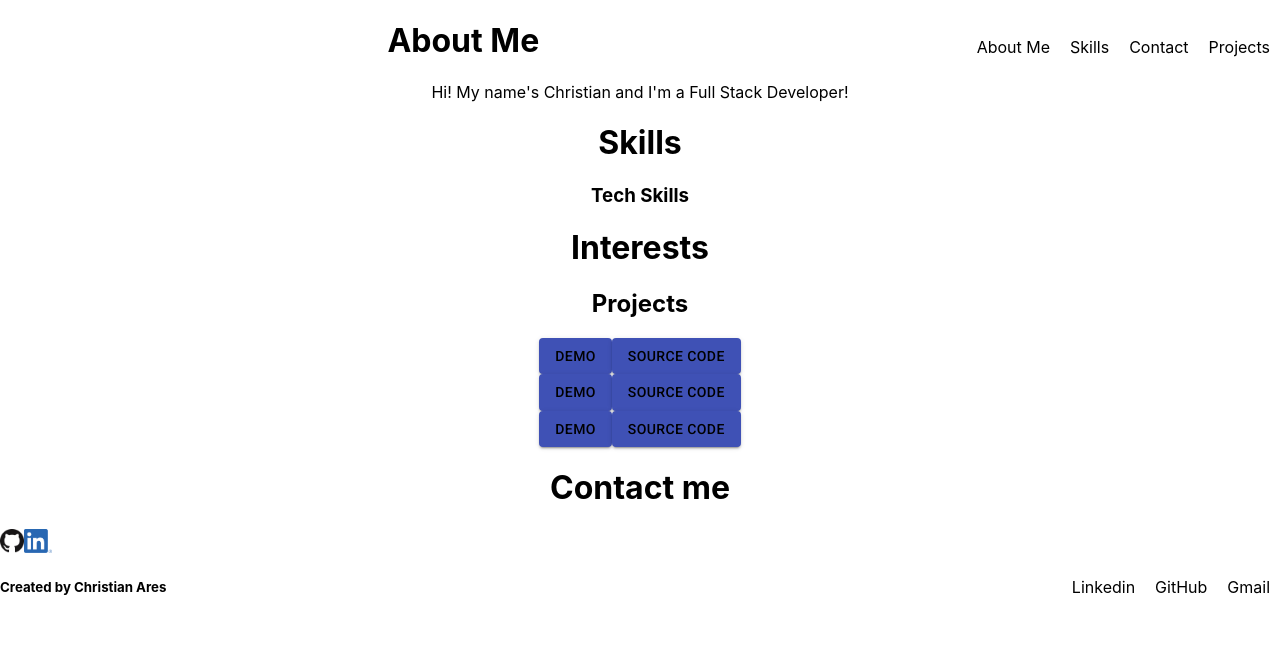
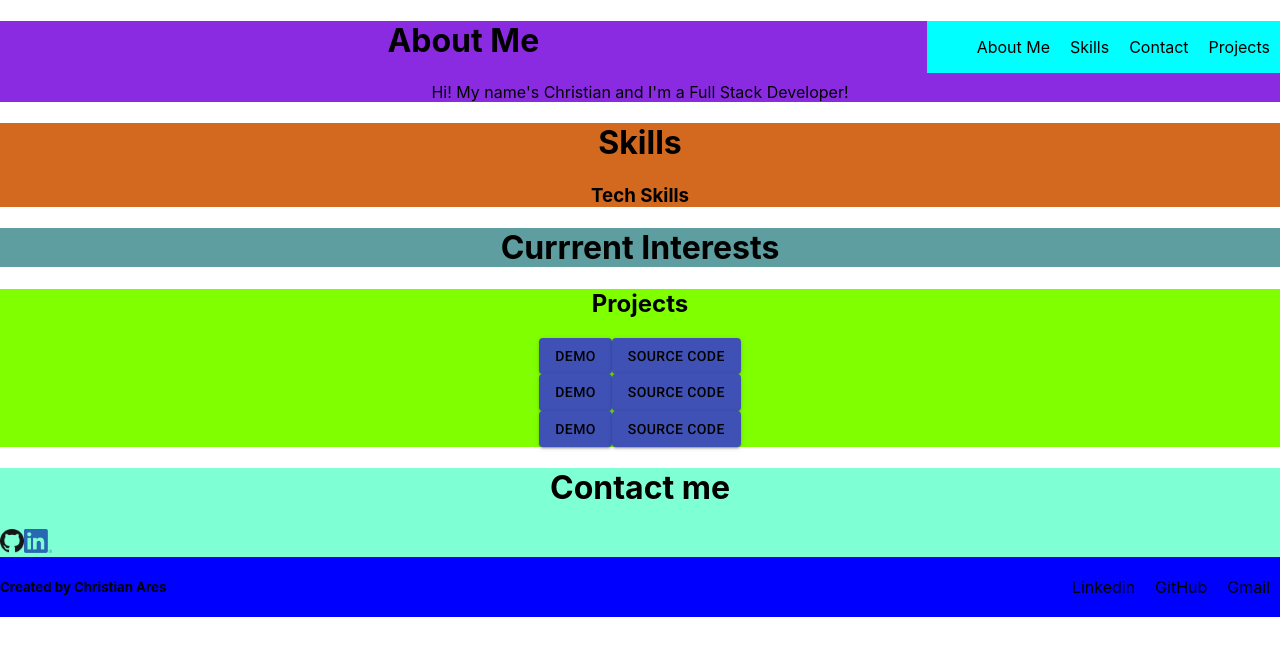
Before and after one commit to Christian-Ares/portfolio, a React (Create React App) app: page / in a window 1280 px wide. Shown: the top 656 px of the page. Built offline with nearby package versions, Linux system fonts and the light colour scheme.

Commit message:
Colors to components for identify

```diff
--- a/src/components/AboutMe/AboutMe.js
+++ b/src/components/AboutMe/AboutMe.js
@@ -1,8 +1,9 @@
-import React from 'react'
+import React from 'react';
+import './Aboutme.css'
 
 export const AboutMe = () => {
     return (
-        <div>
+        <div className="aboutMe">
             <h1>About Me</h1>
             <p>Hi! My name's Christian and I'm a Full Stack Developer!</p>
         </div>
--- a/src/components/AboutMe/Aboutme.css
+++ b/src/components/AboutMe/Aboutme.css
@@ -0,0 +1,3 @@
+.aboutMe{
+    background-color: blueviolet;
+}
--- a/src/components/Contacto/Contacto.css
+++ b/src/components/Contacto/Contacto.css
@@ -1,7 +1,10 @@
+.contact{
+    background-color: aquamarine;
+}
+
 .logos{
     display: flex;
     flex-direction: row;
-
 }
 
 .githubLogo{
--- a/src/components/Contacto/Contacto.js
+++ b/src/components/Contacto/Contacto.js
@@ -4,7 +4,7 @@ import './Contacto.css'
 
 export const Contacto = () => {
     return (
-        <div>
+        <div className="contact">
             <h1>Contact me</h1>
                 <div className="logos">
 
--- a/src/components/Footer/Footer.css
+++ b/src/components/Footer/Footer.css
@@ -4,6 +4,7 @@ align-items: center;
 justify-items: center;
 flex-direction: row;
 justify-content: space-between;
+background-color: blue;
 }
 
 .footerLinks li{
--- a/src/components/Interests/Intereses.css
+++ b/src/components/Interests/Intereses.css
@@ -0,0 +1,3 @@
+.interests{
+    background-color: cadetblue;
+}
--- a/src/components/Interests/Intereses.js
+++ b/src/components/Interests/Intereses.js
@@ -1,9 +1,10 @@
-import React from 'react'
+import React from 'react';
+import './Intereses.css'
 
 export const Intereses = () => {
     return (
-        <div>
-            <h1>Interests</h1>
+        <div className="interests">
+            <h1>Currrent Interests</h1>
         </div>
     )
 };
--- a/src/components/Navbar/NavBar.css
+++ b/src/components/Navbar/NavBar.css
@@ -5,7 +5,8 @@
     flex-direction: row;
     justify-content: space-between;
     float: right;
-    }
+    background-color: aqua;
+}
 
 .navbarLinks li{
     padding-left: 10px;
--- /dev/null
+++ b/src/components/Projects/Proyectos.css
@@ -0,0 +1,3 @@
+.projects{
+    background-color: chartreuse;
+}
--- a/src/components/Projects/Proyectos.js
+++ b/src/components/Projects/Proyectos.js
@@ -3,9 +3,11 @@ import { Proyecto1 } from './Proyecto1/Proyecto1';
 import { Proyecto2 } from './Proyecto2/Proyecto2';
 import { Proyecto3 } from './Proyecto3/Proyecto3';
 
+import './Proyectos.css'
+
 export const Proyectos = () => {
     return (
-        <div>
+        <div className="projects">
         <h2>Projects</h2>
             <Proyecto1 />
             <Proyecto2 />
--- /dev/null
+++ b/src/components/Skills/Skills.css
@@ -0,0 +1,3 @@
+.skills{
+    background-color: chocolate;
+}
--- a/src/components/Skills/Skills.js
+++ b/src/components/Skills/Skills.js
@@ -1,8 +1,10 @@
-import React from 'react'
+import React from 'react';
+
+import './Skills.css'
 
 export const Skills = () => {
     return (
-        <div>
+        <div className="skills">
             <h1>Skills</h1>
             <h3>Tech Skills</h3>
         </div>
```
Also changed, not shown: 1 other file (tests, documents, lock files or other folders).
